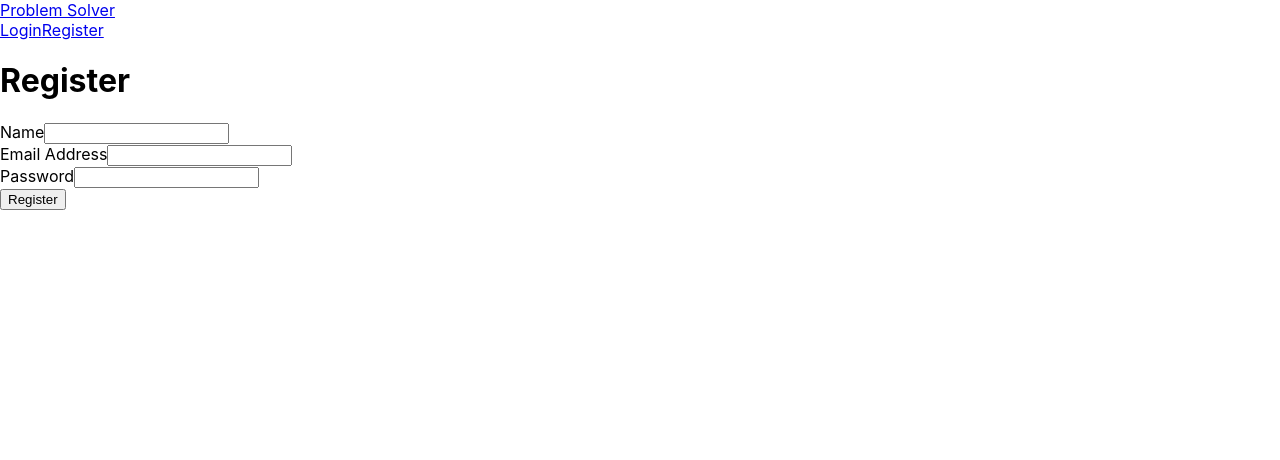
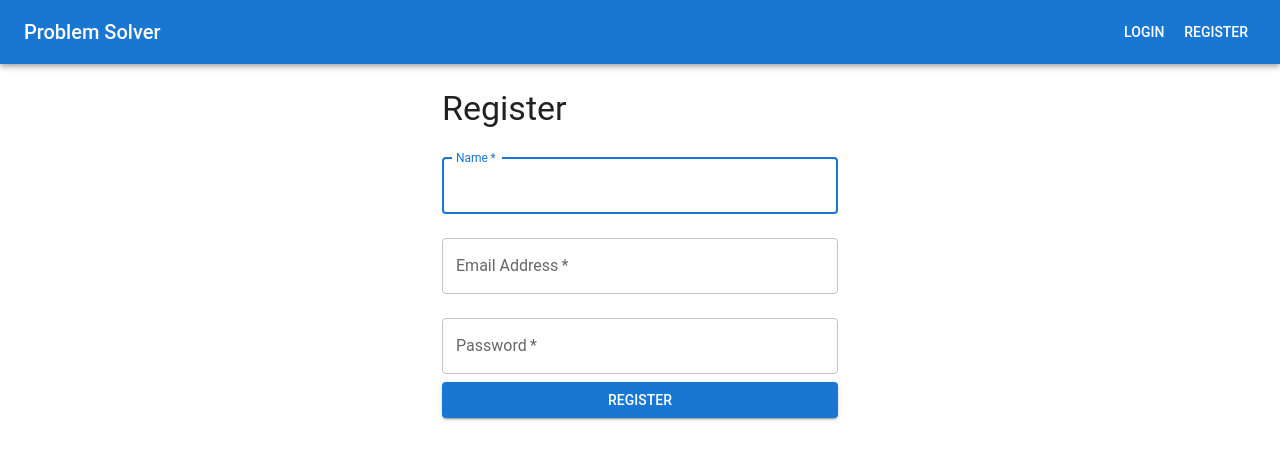
Before and after one commit to Rahul-gif-asus/CrowdSourcePlatform, a React (Create React App) app in the folder frontend/: page /register in a window 1280 px wide. Shown: the top 460 px of the page. Built offline with nearby package versions, Linux system fonts and the light colour scheme.

Commit message:
UI changes

```diff
--- a/frontend/src/components/Header.js
+++ b/frontend/src/components/Header.js
@@ -1,6 +1,7 @@
 // frontend/src/components/Header.js
 import React from 'react';
 import { Link } from 'react-router-dom';
+import { AppBar, Toolbar, Typography, Button, Box } from '@mui/material';
 import { useDispatch, useSelector } from 'react-redux';
 import { logout } from '../redux/actions/userActions';
 
@@ -15,39 +16,32 @@ const Header = () => {
   };
 
   return (
-    <header>
-      <nav className="bg-blue-600 p-4">
-        <div className="container mx-auto flex justify-between items-center">
-          <Link to="/" className="text-white text-xl">
+    <AppBar position="static">
+      <Toolbar>
+        <Typography variant="h6" component={Link} to="/" sx={{ flexGrow: 1, textDecoration: 'none', color: 'inherit' }}>
           Problem Solver
-          </Link>
-          <div>
+        </Typography>
         {userInfo ? (
-              <>
-                <Link to="/profile" className="text-white px-4">
+          <Box>
+            <Button color="inherit" component={Link} to="/profile">
               Profile
-                </Link>
-                <button
-                  onClick={logoutHandler}
-                  className="text-white px-4"
-                >
+            </Button>
+            <Button color="inherit" onClick={logoutHandler}>
               Logout
-                </button>
-              </>
+            </Button>
+          </Box>
         ) : (
-              <>
-                <Link to="/login" className="text-white px-4">
+          <Box>
+            <Button color="inherit" component={Link} to="/login">
               Login
-                </Link>
-                <Link to="/register" className="text-white px-4">
+            </Button>
+            <Button color="inherit" component={Link} to="/register">
               Register
-                </Link>
-              </>
+            </Button>
+          </Box>
         )}
-          </div>
-        </div>
-      </nav>
-    </header>
+      </Toolbar>
+    </AppBar>
   );
 };
 
--- a/frontend/src/components/ProblemList.js
+++ b/frontend/src/components/ProblemList.js
@@ -1,40 +1,54 @@
 // frontend/src/components/ProblemList.js
-import React, { useEffect } from 'react';
+import React, { useEffect, useState } from 'react';
 import { useDispatch, useSelector } from 'react-redux';
 import { listProblems } from '../redux/actions/problemActions';
 import { Link } from 'react-router-dom';
+import { Container, Typography, Grid, Card, CardContent, CardActions, Button, CircularProgress, Alert } from '@mui/material';
 
 const ProblemList = () => {
   const dispatch = useDispatch();
+  const [error, setError] = useState(null);
 
   const problemList = useSelector((state) => state.problemList);
-  const { loading, error, problems } = problemList;
+  const { loading, problems } = problemList;
 
   useEffect(() => {
-    dispatch(listProblems());
+    const getProblems = async () => {
+      try {
+        dispatch(listProblems());
+      } catch (error) {
+        setError(error.message || 'Failed to load problems');
+      }
+    };
+
+    getProblems();
   }, [dispatch]);
 
   return (
-    <div className="container mx-auto mt-5">
-      <h1 className="text-2xl font-bold mb-4">Problems</h1>
-      {loading ? (
-        <p>Loading...</p>
-      ) : error ? (
-        <p>{error}</p>
-      ) : (
-        <div className="grid grid-cols-1 gap-4">
-          {problems.map((problem) => (
-            <div key={problem._id} className="p-4 border rounded shadow">
-              <h2 className="text-xl font-bold">{problem.title}</h2>
-              <p>{problem.description}</p>
-              <Link to={`/problems/${problem._id}`} className="text-blue-500">
-                View Details
-              </Link>
-            </div>
-          ))}
-        </div>
-      )}
-    </div>
+    <Container sx={{ mt: 4 }}>
+      <Typography variant="h4" gutterBottom>
+        Problems
+      </Typography>
+      {loading && <CircularProgress />}
+      {error && <Alert severity="error">{error}</Alert>}
+      <Grid container spacing={4}>
+        {problems.map((problem) => (
+          <Grid item key={problem._id} xs={12} sm={6} md={4}>
+            <Card>
+              <CardContent>
+                <Typography variant="h5">{problem.title}</Typography>
+                <Typography>{problem.description}</Typography>
+              </CardContent>
+              <CardActions>
+                <Button component={Link} to={`/problems/${problem._id}`} size="small" color="primary">
+                  View Details
+                </Button>
+              </CardActions>
+            </Card>
+          </Grid>
+        ))}
+      </Grid>
+    </Container>
   );
 };
 
--- a/frontend/src/index.js
+++ b/frontend/src/index.js
@@ -1,14 +1,20 @@
 // frontend/src/index.js
 import React from 'react';
-import ReactDOM from 'react-dom';
+import ReactDOM from 'react-dom/client';
 import './index.css';
 import App from './App';
 import { Provider } from 'react-redux';
 import store from './redux/store';
+import { ThemeProvider } from '@mui/material/styles';
+import CssBaseline from '@mui/material/CssBaseline';
+import theme from './theme';
 
-ReactDOM.render(
+const root = ReactDOM.createRoot(document.getElementById('root'));
+root.render(
   <Provider store={store}>
-    <App />
-  </Provider>,
-  document.getElementById('root')
+    <ThemeProvider theme={theme}>
+      <CssBaseline />
+      <App />
+    </ThemeProvider>
+  </Provider>
 );
--- a/frontend/src/pages/LoginPage.js
+++ b/frontend/src/pages/LoginPage.js
@@ -2,6 +2,7 @@
 import React, { useState, useEffect } from 'react';
 import { useDispatch, useSelector } from 'react-redux';
 import { login } from '../redux/actions/userActions';
+import { Container, TextField, Button, Typography, Box, Alert } from '@mui/material';
 
 const LoginPage = ({ history }) => {
   const [email, setEmail] = useState('');
@@ -24,37 +25,43 @@ const LoginPage = ({ history }) => {
   };
 
   return (
-    <div className="container mx-auto mt-5">
-      <h1 className="text-2xl font-bold mb-4">Login</h1>
-      <form onSubmit={submitHandler}>
-        <div className="mb-4">
-          <label className="block mb-2">Email Address</label>
-          <input
-            type="email"
+    <Container maxWidth="xs">
+      <Box component="form" onSubmit={submitHandler} sx={{ mt: 3 }}>
+        <Typography variant="h4" component="h1" gutterBottom>
+          Login
+        </Typography>
+        {error && <Alert severity="error">{error}</Alert>}
+        <TextField
+          variant="outlined"
+          margin="normal"
+          required
+          fullWidth
+          id="email"
+          label="Email Address"
+          name="email"
+          autoComplete="email"
+          autoFocus
           value={email}
           onChange={(e) => setEmail(e.target.value)}
-            className="w-full p-2 border rounded"
         />
-        </div>
-        <div className="mb-4">
-          <label className="block mb-2">Password</label>
-          <input
+        <TextField
+          variant="outlined"
+          margin="normal"
+          required
+          fullWidth
+          name="password"
+          label="Password"
           type="password"
+          id="password"
+          autoComplete="current-password"
           value={password}
           onChange={(e) => setPassword(e.target.value)}
-            className="w-full p-2 border rounded"
         />
-        </div>
-        <button
-          type="submit"
-          className="bg-blue-500 text-white px-4 py-2 rounded"
-          disabled={loading}
-        >
+        <Button type="submit" fullWidth variant="contained" color="primary" disabled={loading}>
           {loading ? 'Loading...' : 'Login'}
-        </button>
-      </form>
-      {error && <p className="text-red-500 mt-2">{error}</p>}
-    </div>
+        </Button>
+      </Box>
+    </Container>
   );
 };
 
--- a/frontend/src/pages/RegisterPage.js
+++ b/frontend/src/pages/RegisterPage.js
@@ -2,6 +2,7 @@
 import React, { useState, useEffect } from 'react';
 import { useDispatch, useSelector } from 'react-redux';
 import { register } from '../redux/actions/userActions';
+import { Container, TextField, Button, Typography, Box, Alert } from '@mui/material';
 
 const RegisterPage = ({ history }) => {
   const [name, setName] = useState('');
@@ -25,46 +26,55 @@ const RegisterPage = ({ history }) => {
   };
 
   return (
-    <div className="container mx-auto mt-5">
-      <h1 className="text-2xl font-bold mb-4">Register</h1>
-      <form onSubmit={submitHandler}>
-        <div className="mb-4">
-          <label className="block mb-2">Name</label>
-          <input
-            type="text"
+    <Container maxWidth="xs">
+      <Box component="form" onSubmit={submitHandler} sx={{ mt: 3 }}>
+        <Typography variant="h4" component="h1" gutterBottom>
+          Register
+        </Typography>
+        {error && <Alert severity="error">{error}</Alert>}
+        <TextField
+          variant="outlined"
+          margin="normal"
+          required
+          fullWidth
+          id="name"
+          label="Name"
+          name="name"
+          autoComplete="name"
+          autoFocus
           value={name}
           onChange={(e) => setName(e.target.value)}
-            className="w-full p-2 border rounded"
         />
-        </div>
-        <div className="mb-4">
-          <label className="block mb-2">Email Address</label>
-          <input
-            type="email"
+        <TextField
+          variant="outlined"
+          margin="normal"
+          required
+          fullWidth
+          id="email"
+          label="Email Address"
+          name="email"
+          autoComplete="email"
           value={email}
           onChange={(e) => setEmail(e.target.value)}
-            className="w-full p-2 border rounded"
         />
-        </div>
-        <div className="mb-4">
-          <label className="block mb-2">Password</label>
-          <input
+        <TextField
+          variant="outlined"
+          margin="normal"
+          required
+          fullWidth
+          name="password"
+          label="Password"
           type="password"
+          id="password"
+          autoComplete="current-password"
           value={password}
           onChange={(e) => setPassword(e.target.value)}
-            className="w-full p-2 border rounded"
         />
-        </div>
-        <button
-          type="submit"
-          className="bg-blue-500 text-white px-4 py-2 rounded"
-          disabled={loading}
-        >
+        <Button type="submit" fullWidth variant="contained" color="primary" disabled={loading}>
           {loading ? 'Loading...' : 'Register'}
-        </button>
-      </form>
-      {error && <p className="text-red-500 mt-2">{error}</p>}
-    </div>
+        </Button>
+      </Box>
+    </Container>
   );
 };
 
--- a/frontend/src/redux/store.js
+++ b/frontend/src/redux/store.js
@@ -1,6 +1,6 @@
 // frontend/src/redux/store.js
 import { createStore, combineReducers, applyMiddleware } from 'redux';
-import { thunk } from 'redux-thunk'; // Import as a named export
+import thunk from 'redux-thunk'; // Import as a named export
 import { composeWithDevTools } from 'redux-devtools-extension';
 import {
   userLoginReducer,
--- /dev/null
+++ b/frontend/src/theme.js
@@ -0,0 +1,18 @@
+// frontend/src/theme.js
+import { createTheme } from '@mui/material/styles';
+
+const theme = createTheme({
+  palette: {
+    primary: {
+      main: '#1976d2',
+    },
+    secondary: {
+      main: '#dc004e',
+    },
+  },
+  typography: {
+    fontFamily: 'Roboto, sans-serif',
+  },
+});
+
+export default theme;
```
Also changed, not shown: frontend/package.json (+7 -4 lines), 1 other file (tests, documents, lock files or other folders). Lines whose indentation alone changed are shown as unchanged.
